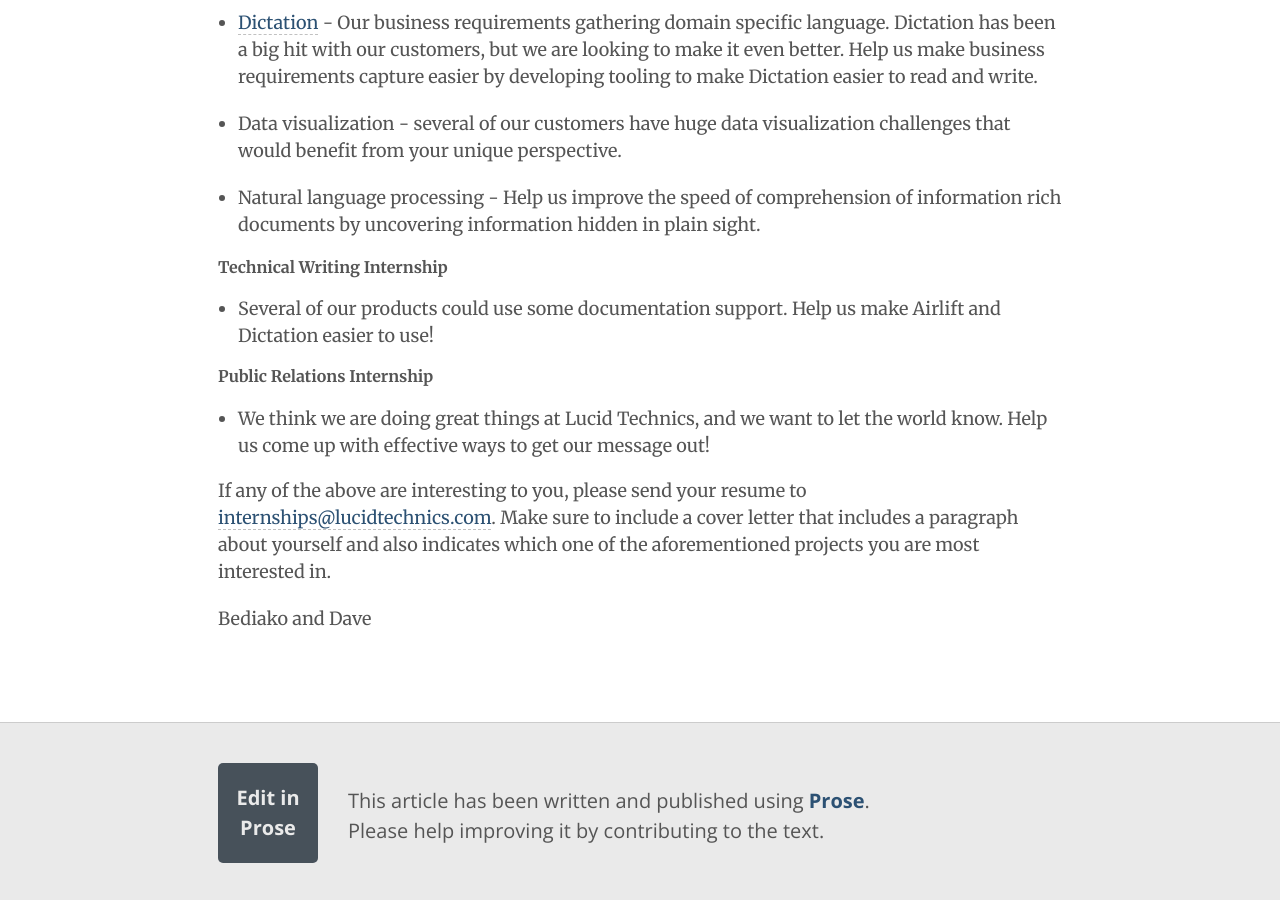
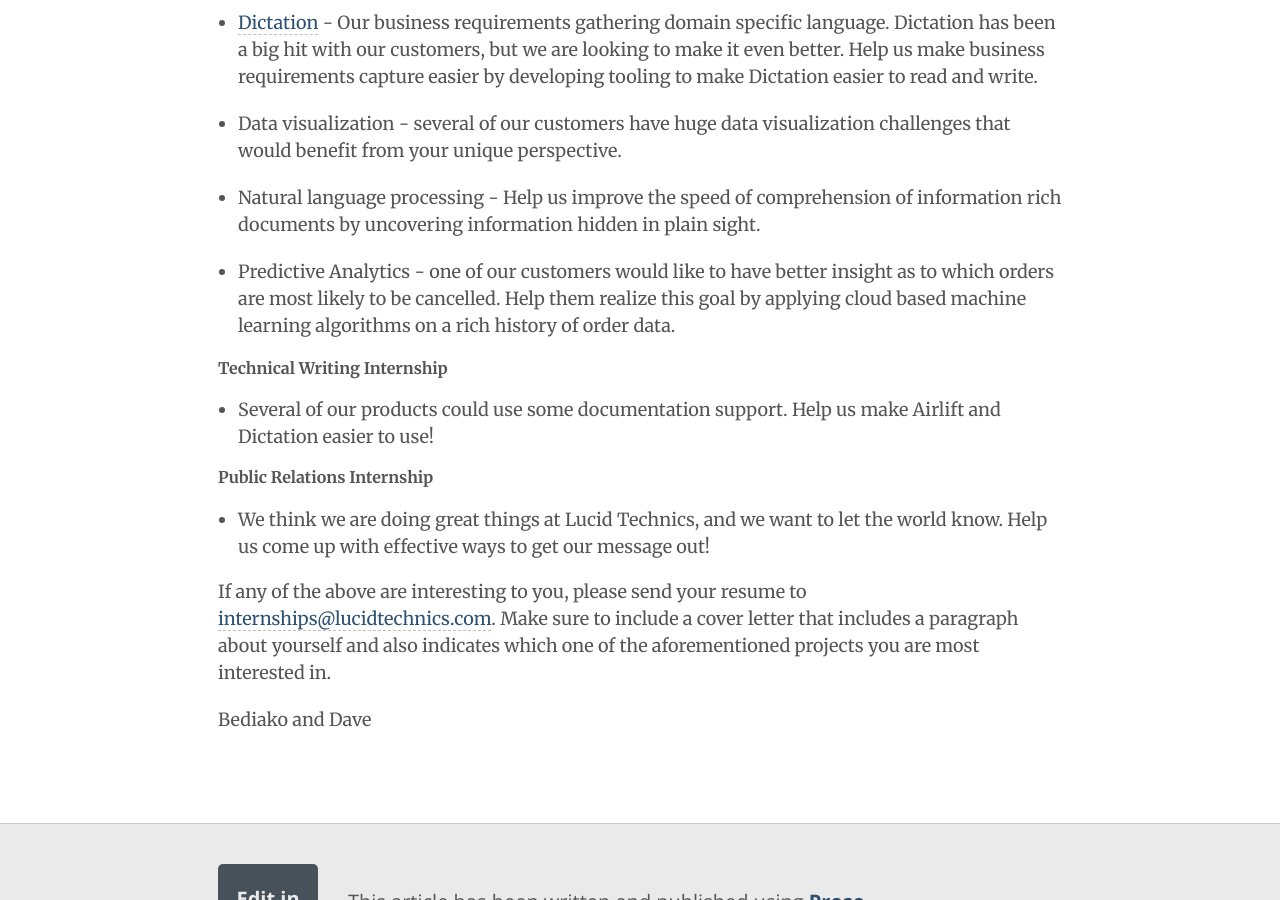
Before and after one commit to LucidTechnics/lucidtechnics.github.com, a Jekyll site: the page built from _posts/articles/2013-05-09-internships-summer.md, in a window 1280 px wide and 900 px high, scrolled down 1270 px. Built offline with Jekyll 4.4.1, drawn with Linux system fonts in a browser that asks for light colours; nearby versions of some CDN libraries; comment, search, counter and statistics services are not loaded.

Commit message:
Updated 2013-05-09-internships-summer.md

```diff
--- a/_posts/articles/2013-05-09-internships-summer.md
+++ b/_posts/articles/2013-05-09-internships-summer.md
@@ -28,6 +28,8 @@
 
 * Natural language processing - Help us improve the speed of comprehension of information rich documents by uncovering information hidden in plain sight.
 
+* Predictive Analytics - one of our customers would like to have better insight as to which orders are most likely to be cancelled.   Help them realize this goal by applying cloud based machine learning algorithms on a rich history of order data.
+
 ####Technical Writing Internship
 * Several of our products could use some documentation support.  Help us make Airlift and Dictation easier to use!
 
```
